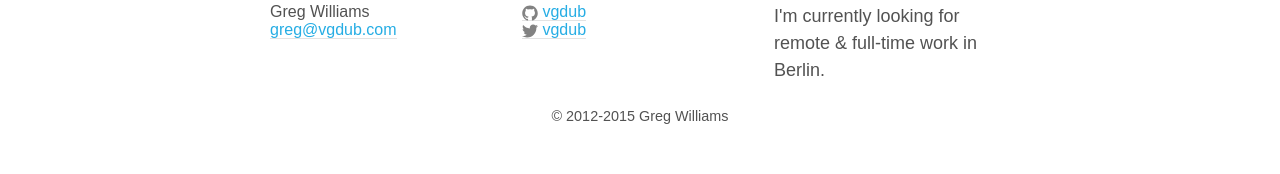
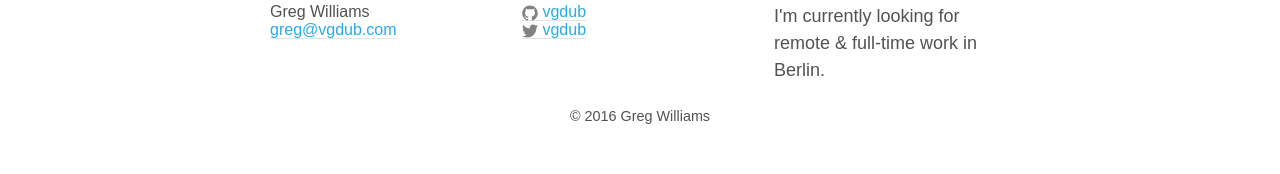
Before and after one commit to vgdub/vgdub.github.io, a Jekyll site: the page built from index.html, in a window 1280 px wide. Shown: the part 1161-1335 px from the top of the page. Built offline with Jekyll 4.4.1, drawn with Linux system fonts in a browser that asks for light colours; nearby versions of some CDN libraries.

Commit message:
updates copywrite

```diff
--- a/_includes/footer.html
+++ b/_includes/footer.html
@@ -34,7 +34,7 @@
       </div>
     </div>
     <p class="footer-meta"><small>
-      © 2012-2015 Greg Williams
+      © 2016 Greg Williams
     </small></p>
 
 
```
